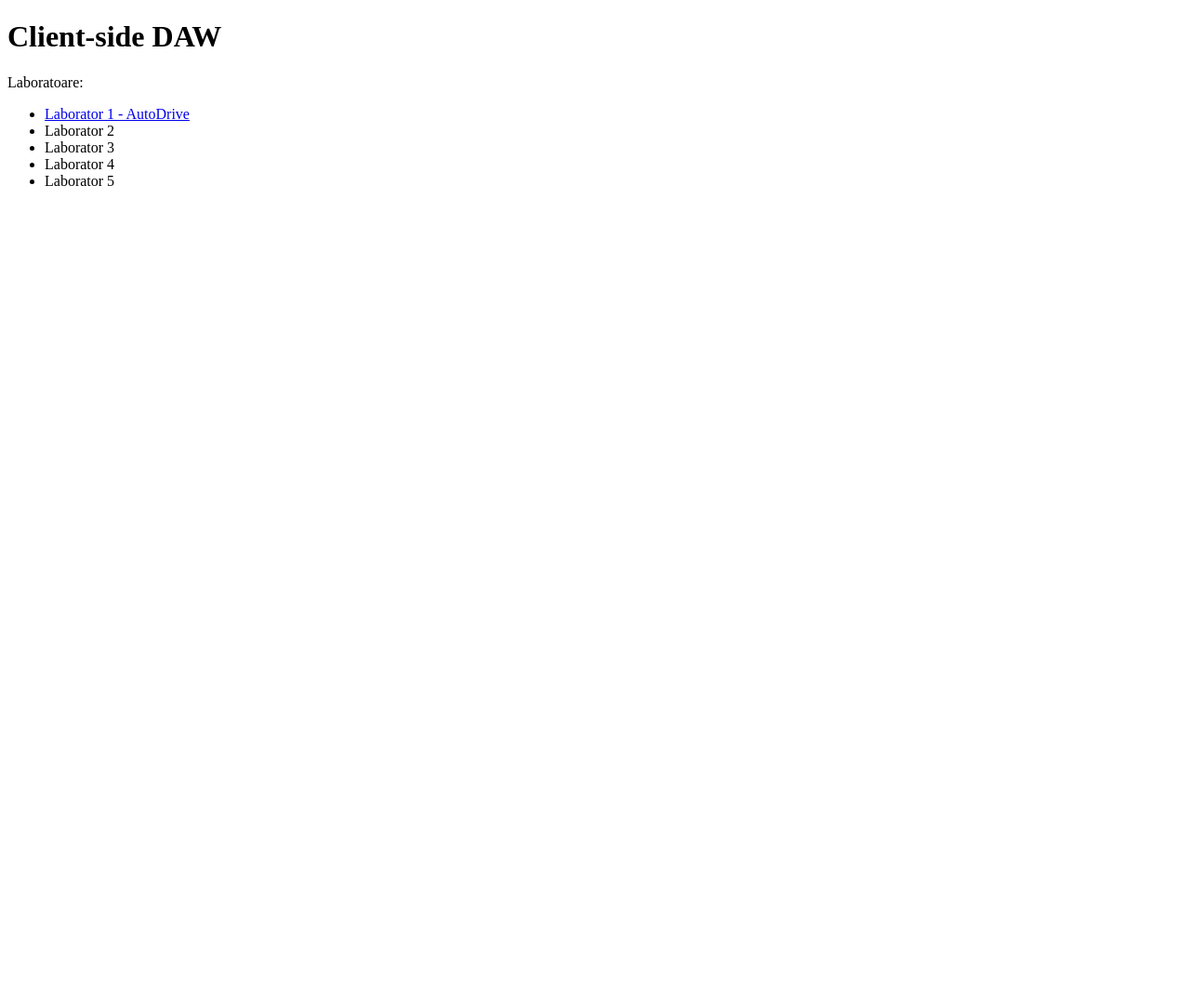
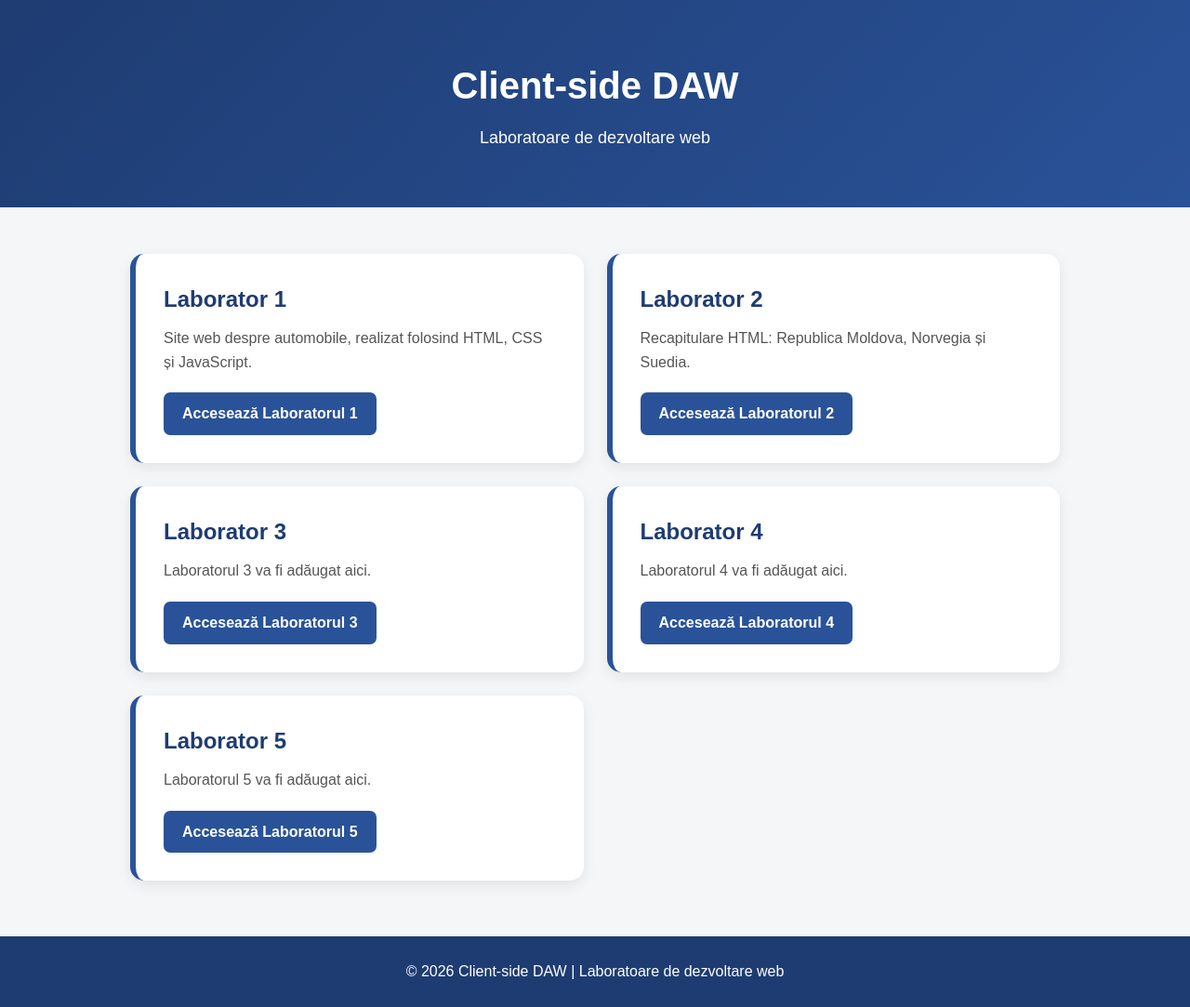
Before and after one commit to beatr1ceee-br/Client-side-DAW, a plain HTML site: page index.html in a window 1280 px wide. Shown: the whole page at 93% size. Before the commit the page ends 800 px from the top, so only its background shows below. Drawn offline with Linux system fonts and the light colour scheme.

Commit message:
Update main page with laboratories

```diff
--- a/index.html
+++ b/index.html
@@ -3,27 +3,162 @@
 <head>
     <meta charset="UTF-8">
     <meta name="viewport" content="width=device-width, initial-scale=1.0">
-    <title>Client-side DAW</title>
+
+    <title>Client-side DAW - Laboratoare</title>
+
+    <style>
+        * {
+            margin: 0;
+            padding: 0;
+            box-sizing: border-box;
+        }
+
+        body {
+            font-family: Arial, sans-serif;
+            background-color: #f4f6f8;
+            color: #2c2c2c;
+            line-height: 1.6;
+        }
+
+        header {
+            background: linear-gradient(135deg, #1e3c72, #2a5298);
+            color: white;
+            text-align: center;
+            padding: 60px 20px;
+        }
+
+        header h1 {
+            font-size: 40px;
+            margin-bottom: 10px;
+        }
+
+        header p {
+            font-size: 18px;
+        }
+
+        main {
+            width: 90%;
+            max-width: 1000px;
+            margin: 50px auto;
+        }
+
+        .laboratoare {
+            display: grid;
+            grid-template-columns: repeat(2, 1fr);
+            gap: 25px;
+        }
+
+        .laborator {
+            background-color: white;
+            padding: 30px;
+            border-radius: 15px;
+            box-shadow: 0 5px 15px rgba(0, 0, 0, 0.08);
+            border-left: 6px solid #2a5298;
+            transition: transform 0.3s, box-shadow 0.3s;
+        }
+
+        .laborator:hover {
+            transform: translateY(-5px);
+            box-shadow: 0 10px 25px rgba(0, 0, 0, 0.12);
+        }
+
+        .laborator h2 {
+            color: #1e3c72;
+            margin-bottom: 10px;
+        }
+
+        .laborator p {
+            margin-bottom: 20px;
+            color: #555;
+        }
+
+        .laborator a {
+            display: inline-block;
+            background-color: #2a5298;
+            color: white;
+            text-decoration: none;
+            padding: 10px 20px;
+            border-radius: 7px;
+            font-weight: bold;
+            transition: background-color 0.3s;
+        }
+
+        .laborator a:hover {
+            background-color: #1e3c72;
+        }
+
+        footer {
+            background-color: #1e3c72;
+            color: white;
+            text-align: center;
+            padding: 25px;
+            margin-top: 60px;
+        }
+
+        @media (max-width: 700px) {
+            header h1 {
+                font-size: 30px;
+            }
+
+            .laboratoare {
+                grid-template-columns: 1fr;
+            }
+
+            main {
+                width: 95%;
+            }
+        }
+    </style>
 </head>
 
 <body>
 
-    <h1>Client-side DAW</h1>
+    <header>
+        <h1>Client-side DAW</h1>
+        <p>Laboratoare de dezvoltare web</p>
+    </header>
 
-    <p>Laboratoare:</p>
+    <main>
 
-    <ul>
-        <li>
-            <a href="Laborator%201/index.html">
-                Laborator 1 - AutoDrive
-            </a>
-        </li>
+        <div class="laboratoare">
 
-        <li>Laborator 2</li>
-        <li>Laborator 3</li>
-        <li>Laborator 4</li>
-        <li>Laborator 5</li>
-    </ul>
+            <div class="laborator">
+                <h2>Laborator 1</h2>
+                <p>Site web despre automobile, realizat folosind HTML, CSS și JavaScript.</p>
+                <a href="Laborator%201/index.html">Accesează Laboratorul 1</a>
+            </div>
+
+            <div class="laborator">
+                <h2>Laborator 2</h2>
+                <p>Recapitulare HTML: Republica Moldova, Norvegia și Suedia.</p>
+                <a href="Laborator%202/index.html">Accesează Laboratorul 2</a>
+            </div>
+
+            <div class="laborator">
+                <h2>Laborator 3</h2>
+                <p>Laboratorul 3 va fi adăugat aici.</p>
+                <a href="Laborator%203/index.html">Accesează Laboratorul 3</a>
+            </div>
+
+            <div class="laborator">
+                <h2>Laborator 4</h2>
+                <p>Laboratorul 4 va fi adăugat aici.</p>
+                <a href="Laborator%204/index.html">Accesează Laboratorul 4</a>
+            </div>
+
+            <div class="laborator">
+                <h2>Laborator 5</h2>
+                <p>Laboratorul 5 va fi adăugat aici.</p>
+                <a href="Laborator%205/index.html">Accesează Laboratorul 5</a>
+            </div>
+
+        </div>
+
+    </main>
+
+    <footer>
+        <p>&copy; 2026 Client-side DAW | Laboratoare de dezvoltare web</p>
+    </footer>
 
 </body>
 </html>
```
